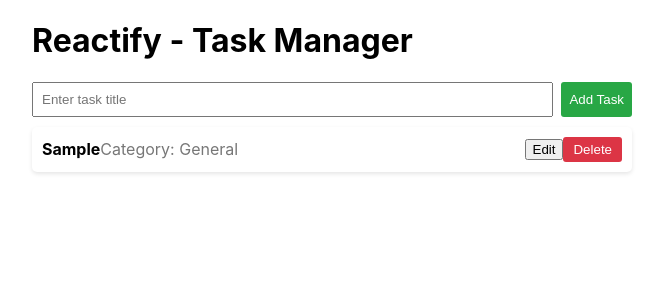
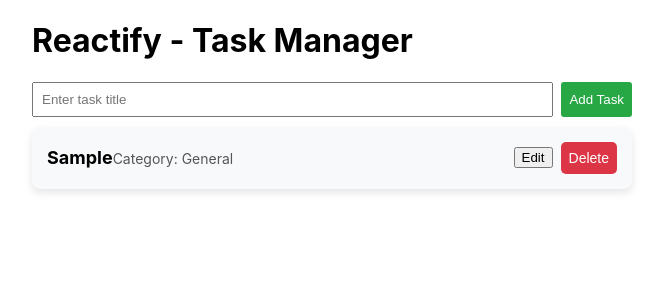
Before and after one commit to ehuntober/Reactify, a React (Create React App) app in the folder my-reactify/: page / in a window 1280 px wide. Both pictures are taken after typing "Sample" into the empty fields and a click on the button "Add Task". Shown: the top 300 px of the page, without its empty margins (308-971 px from the left). Built offline with nearby package versions, Linux system fonts and the light colour scheme.

Commit message:
stylesheet modified

```diff
--- a/my-reactify/src/Task.css
+++ b/my-reactify/src/Task.css
@@ -1,14 +1,14 @@
 /* Task.css */
 
 .task {
-    background-color: #fff;
-    padding: 10px;
-    margin-bottom: 10px;
-    border-radius: 5px;
+    background-color: #f8f9fa;
+    padding: 15px;
+    margin-bottom: 15px;
+    border-radius: 8px;
     display: flex;
     justify-content: space-between;
     align-items: center;
-    box-shadow: 0 2px 4px rgba(0, 0, 0, 0.1);
+    box-shadow: 0 4px 8px rgba(0, 0, 0, 0.1);
   }
 
   .task-info {
@@ -16,19 +16,36 @@
   }
 
   .task-title {
+    font-size: 18px;
     font-weight: bold;
+    margin-bottom: 5px;
   }
 
   .task-category,
   .task-deadline {
-    color: #777;
+    font-size: 14px;
+    color: #555;
   }
 
+  .task-actions {
+    display: flex;
+    align-items: center;
+  }
+
+  .edit-button,
   .delete-button {
     background-color: #dc3545;
     color: #fff;
     border: none;
-    padding: 5px 10px;
-    border-radius: 3px;
+    padding: 8px;
+    border-radius: 5px;
     cursor: pointer;
+    margin-left: 8px;
+    font-size: 14px;
+    transition: background-color 0.3s ease;
   }
+
+  .edit-button:hover,
+  .delete-button:hover {
+    background-color: #c82333;
+  }
```
Also changed, not shown: my-reactify/src/TaskList.js (+16 -2 lines).
